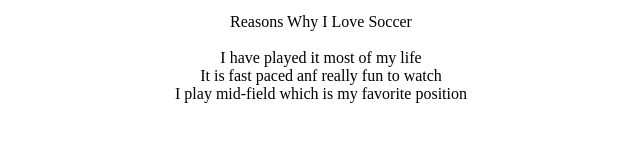
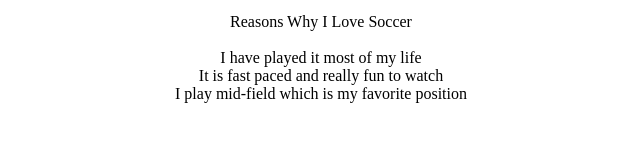
Before and after one commit to nawna22/soccer-goals, a plain HTML site: page index.html in a window 1280 px wide. Shown: the part 435-576 px from the top of the page, 339-979 px from the left. Drawn offline with Linux system fonts and the light colour scheme.

Commit message:
Update index.html

```diff
--- a/index.html
+++ b/index.html
@@ -46,7 +46,7 @@
   <ol align="center">Reasons Why I Love Soccer
     <br></br>
   <li align="center">I have played it most of my life <li>
-It is fast paced anf really fun to watch
+It is fast paced and really fun to watch
   <li>I play mid-field which is my favorite position
  </body>
  </html>
```
